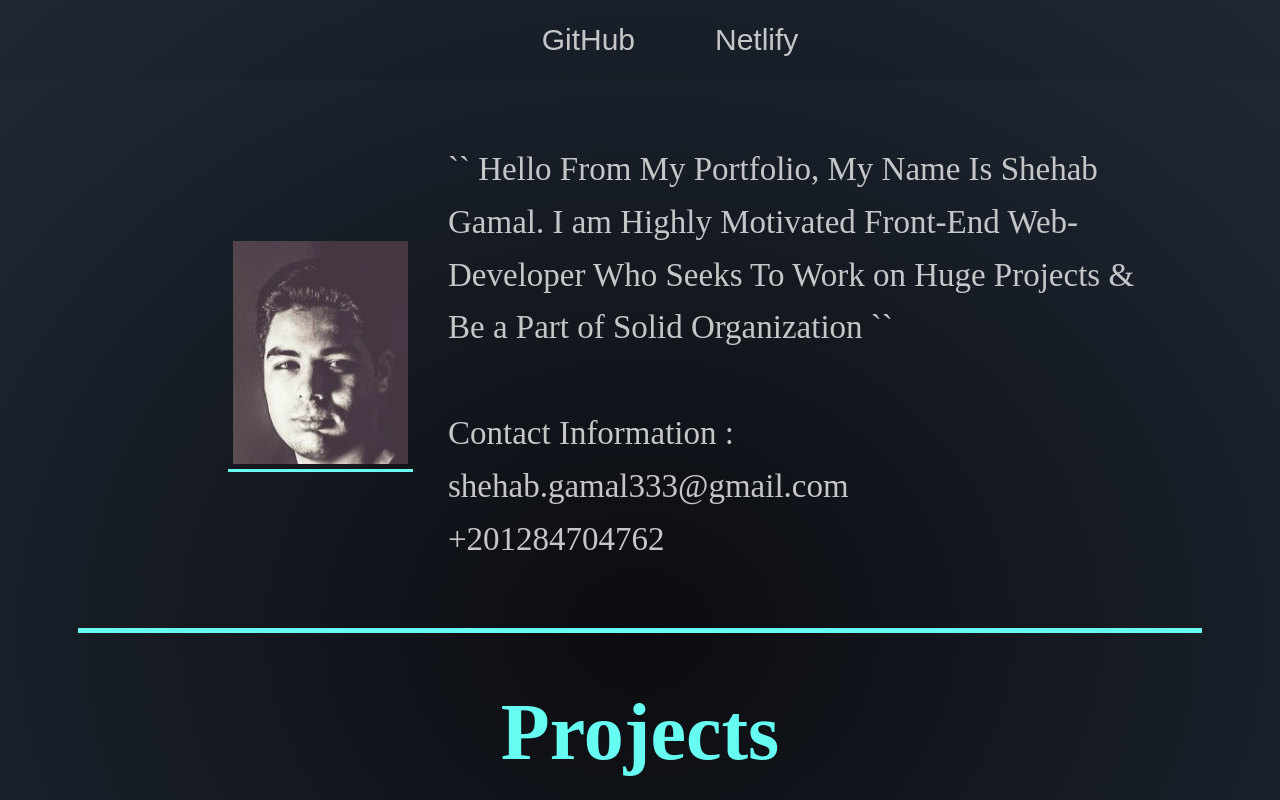
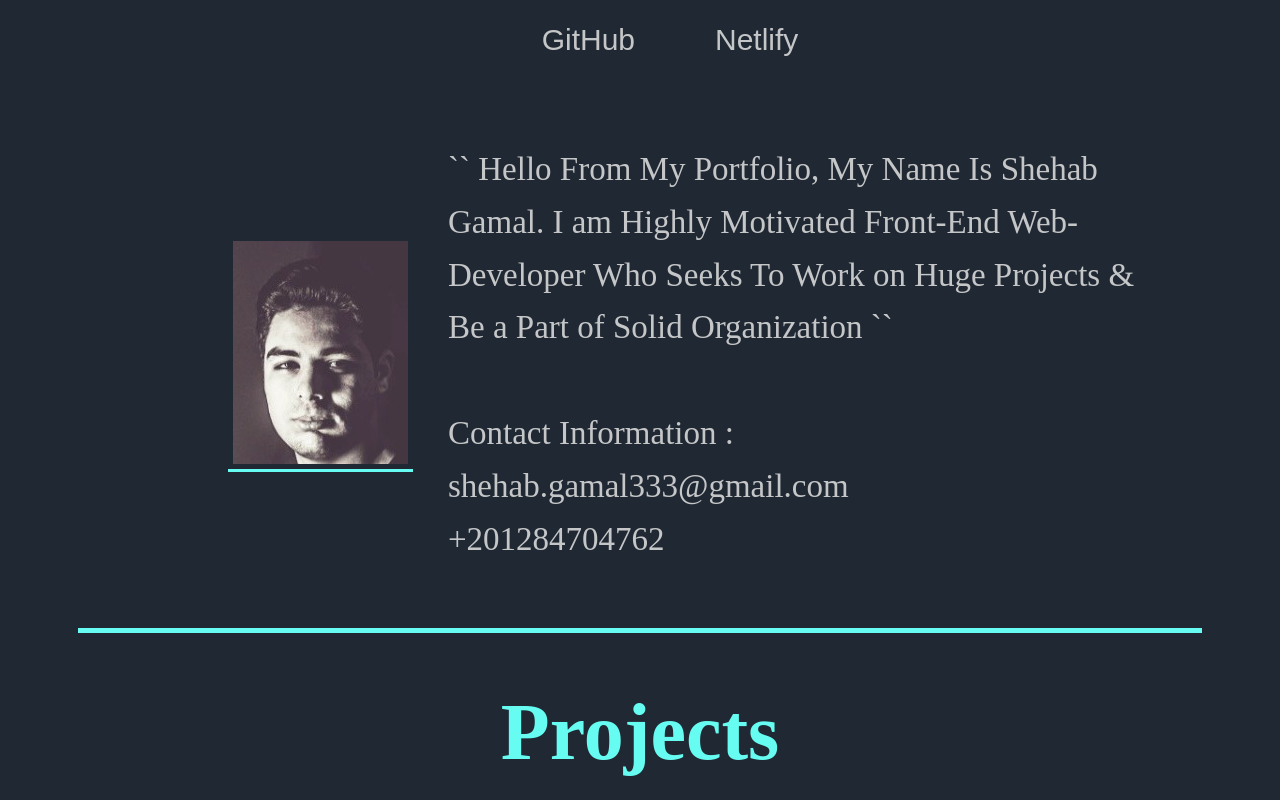
Before and after one commit to ShehabGamal/Personal-Portfolio, a React (Create React App) app: page / in a window 1280 px wide. Shown: the top 800 px of the page. Built offline with nearby package versions, Linux system fonts and the light colour scheme.

Commit message:
Adjusting BackGround Color

```diff
--- a/src/index.css
+++ b/src/index.css
@@ -1,4 +1,4 @@
 body {
   margin: 0 auto;
-  background: radial-gradient(#0b0c10, #1f2833);
+  background: #1f2833;
 }
```
